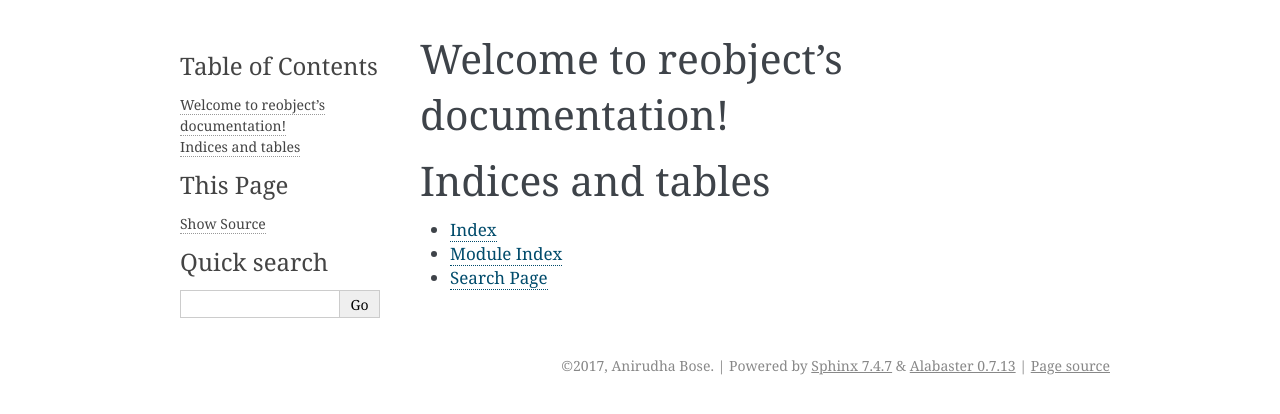
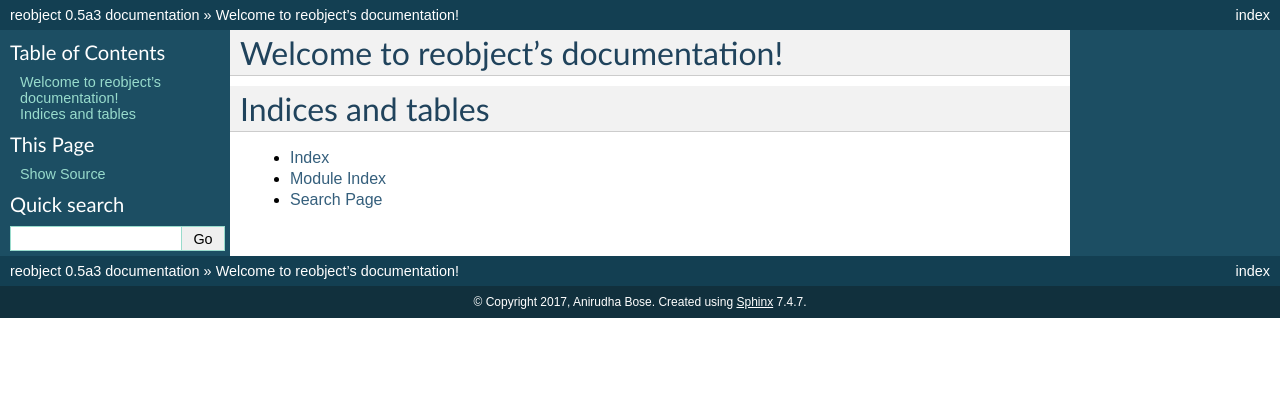
Before and after one commit to onyb/reobject, a Sphinx documentation site: the page built from docs/source/index.rst, in a window 1280 px wide. Shown: the top 414 px of the page. Built offline with Sphinx 7.4.7, drawn with Linux system fonts in a browser that asks for light colours.

Commit message:
Change Sphinx theme to default

```diff
--- a/docs/source/conf.py
+++ b/docs/source/conf.py
@@ -87,7 +87,7 @@
 # The theme to use for HTML and HTML Help pages.  See the documentation for
 # a list of builtin themes.
 #
-html_theme = 'alabaster'
+html_theme = 'default'
 
 # Theme options are theme-specific and customize the look and feel of a theme
 # further.  For a list of options available for each theme, see the
@@ -98,7 +98,7 @@
 # Add any paths that contain custom static files (such as style sheets) here,
 # relative to this directory. They are copied after the builtin static files,
 # so a file named "default.css" will overwrite the builtin "default.css".
-html_static_path = ['_static']
+# html_static_path = ['_static']
 
 
 # -- Options for HTMLHelp output ------------------------------------------
```
